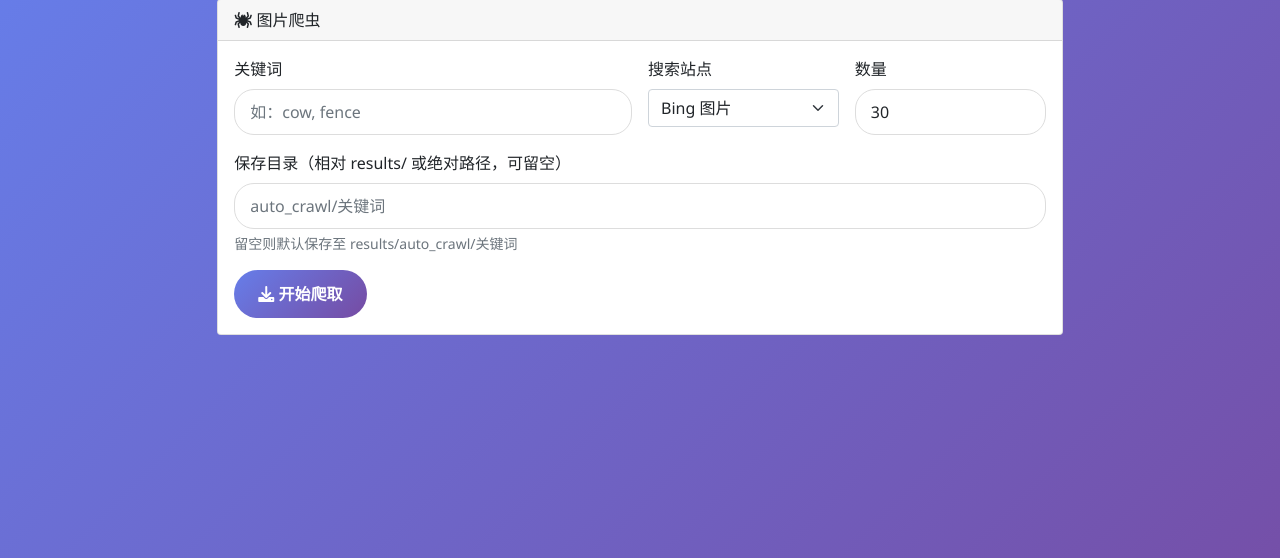
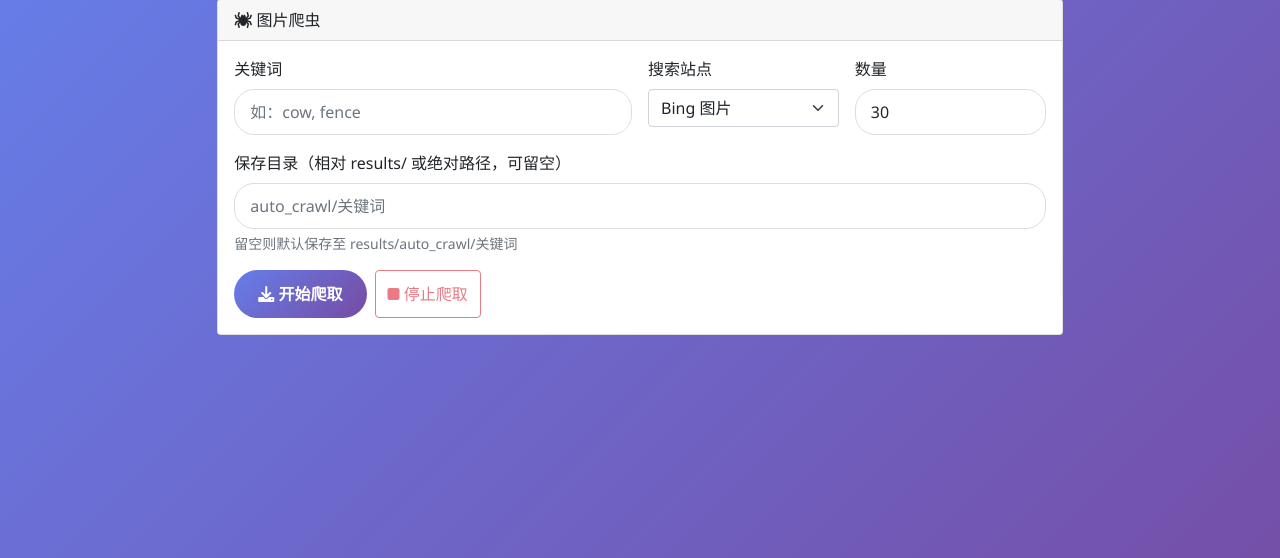
Before and after one commit to the-sword/auto_labling, a Flask app: page / in a window 1280 px wide, after a click on "图片爬虫". Shown: the part 67-625 px from the top of the page. Run offline with Flask 3, Linux system fonts and the light colour scheme; some libraries are stand-ins or nearby versions.

Commit message:
feat(crawl): 添加爬虫停止功能并优化相关逻辑
- 新增 /api/crawl/stop 接口，用于请求停止当前爬虫任务
- 在爬虫逻辑中添加停止检查，支持外部控制停止爬取
- 优化爬虫启动和停止的前端逻辑，增加停止按钮和状态显示
- 修改爬虫结果返回，增加停止状态标记
- 优化爬取过程中的延迟逻辑，提高效率

```diff
--- a/app.py
+++ b/app.py
@@ -482,6 +482,8 @@ def crawl_api():
 
         os.makedirs(out_dir, exist_ok=True)
 
+        # 新任务开始前清除停止标记
+        crawler.clear_stop()
         result = crawler.crawl_images(engine=engine, query=query, limit=limit, out_dir=out_dir)
         # 为前端提供相对 results 路径，便于展示
         try:
@@ -491,6 +493,15 @@ def crawl_api():
         result['out_dir'] = out_dir
         result['out_dir_rel'] = rel_to_results
         return jsonify(result)
+    except Exception as e:
+        return jsonify({'success': False, 'error': str(e)}), 500
+
+@app.route('/api/crawl/stop', methods=['POST'])
+def crawl_stop_api():
+    """请求停止当前爬虫任务（若在进行中）"""
+    try:
+        crawler.request_stop()
+        return jsonify({'success': True, 'message': '已请求停止'})
     except Exception as e:
         return jsonify({'success': False, 'error': str(e)}), 500
 
@@ -623,7 +634,7 @@ if __name__ == '__main__':
     signal.signal(signal.SIGTERM, signal_handler)
 
     try:
-        app.run(debug=True, host='0.0.0.0', port=5000, use_reloader=False)
+        app.run(debug=True, host='0.0.0.0', port=5000, use_reloader=False, threaded=True)
     except KeyboardInterrupt:
         print('\n接收到键盘中断，正在关闭...')
         # 确保资源被释放
--- a/crawler.py
+++ b/crawler.py
@@ -2,6 +2,7 @@ import os
 import re
 import time
 import random
+import threading
 from typing import List, Tuple, Dict
 
 import requests
@@ -15,6 +16,17 @@ USER_AGENT = (
 HEADERS = {"User-Agent": USER_AGENT, "Accept-Language": "zh-CN,zh;q=0.9,en;q=0.8"}
 TIMEOUT = 12
 
+
+# 全局停止事件，供外部控制停止爬取
+STOP_EVENT = threading.Event()
+
+def request_stop():
+    """请求停止当前爬取任务"""
+    STOP_EVENT.set()
+
+def clear_stop():
+    """清除停止标记，在新任务开始前调用"""
+    STOP_EVENT.clear()
 
 def sanitize_filename(name: str) -> str:
     name = name.strip().replace(" ", "_")
@@ -125,6 +137,9 @@ def crawl_images(engine: str, query: str, limit: int, out_dir: str) -> Dict:
     saved = []
     base = sanitize_filename(query) or "images"
     for idx, u in enumerate(urls, start=1):
+        # 支持外部停止
+        if STOP_EVENT.is_set():
+            break
         ext = os.path.splitext(u.split("?")[0])[1].lower()
         if ext not in [".jpg", ".jpeg", ".png", ".webp", ".gif", ".bmp"]:
             ext = ".jpg"
@@ -134,7 +149,11 @@ def crawl_images(engine: str, query: str, limit: int, out_dir: str) -> Dict:
         if ok:
             saved.append({"url": u, "path": path})
         # small polite delay
-        time.sleep(random.uniform(0.2, 0.6))
+        # 停止检查 + 延时
+        for _ in range(3):
+            if STOP_EVENT.is_set():
+                break
+            time.sleep(random.uniform(0.05, 0.1))
 
     return {
         "success": True,
@@ -144,4 +163,5 @@ def crawl_images(engine: str, query: str, limit: int, out_dir: str) -> Dict:
         "found": len(urls),
         "saved_count": len(saved),
         "saved": saved,
+        "stopped": STOP_EVENT.is_set(),
     }
--- a/static/js/app.js
+++ b/static/js/app.js
@@ -29,9 +29,39 @@ let perImageResults = new Map(); // key: index, value: { detections, resultImage
 // ============ 图片爬虫（页签） ============
 function initCrawlPage() {
     const startBtn = document.getElementById('crawlPageStartBtn');
+    const stopBtn = document.getElementById('crawlPageStopBtn');
     if (!startBtn) return;
     if (startBtn.dataset.bound === '1') return; // 防止重复绑定
     startBtn.dataset.bound = '1';
+
+    const setRunning = (running) => {
+        if (running) {
+            startBtn.disabled = true;
+            startBtn.innerHTML = '<i class="fas fa-spinner fa-spin"></i> 正在爬取…';
+            if (stopBtn) stopBtn.disabled = false;
+        } else {
+            startBtn.disabled = false;
+            startBtn.innerHTML = '<i class="fas fa-download"></i> 开始爬取';
+            if (stopBtn) stopBtn.disabled = true;
+        }
+    };
+
+    // 停止按钮
+    if (stopBtn && !stopBtn.dataset.bound) {
+        stopBtn.dataset.bound = '1';
+        stopBtn.addEventListener('click', async () => {
+            try {
+                stopBtn.disabled = true; // 防抖
+                await fetch('/api/crawl/stop', { method: 'POST' });
+                const statusBox = document.getElementById('crawlPageStatus');
+                if (statusBox) statusBox.textContent = '已请求停止，稍候…';
+            } catch (e) {
+                console.error(e);
+            } finally {
+                // 等待服务端响应主任务完成后，startBtn逻辑会复位
+            }
+        });
+    }
 
     startBtn.addEventListener('click', async () => {
         const queryInput = document.getElementById('crawlPageQuery');
@@ -48,28 +78,33 @@ function initCrawlPage() {
             showError('请输入关键词');
             return;
         }
-        startBtn.disabled = true;
-        startBtn.innerHTML = '<span class="spinner-border spinner-border-sm me-2" role="status" aria-hidden="true"></span>爬取中...';
-        if (statusBox) statusBox.textContent = '';
+        setRunning(true);
+        if (statusBox) statusBox.textContent = '进行中…';
+
         try {
             const resp = await fetch('/api/crawl', {
                 method: 'POST',
                 headers: { 'Content-Type': 'application/json' },
-                body: JSON.stringify({ query, engine, limit, out_dir: outDir })
+                body: JSON.stringify({
+                    query,
+                    engine,
+                    limit,
+                    out_dir: outDir
+                })
             });
             const data = await resp.json();
             if (!data.success) {
                 showError(data.error || '爬取失败');
                 return;
             }
-            const msg = `已保存 ${data.saved_count}/${data.found} 张至: ${data.out_dir_rel || data.out_dir}`;
+            const stoppedMsg = data.stopped ? '（已停止）' : '';
+            const msg = `已保存 ${data.saved_count}/${data.found} 张至: ${data.out_dir_rel || data.out_dir} ${stoppedMsg}`.trim();
             if (statusBox) statusBox.textContent = msg;
-            showSuccess('爬取完成');
+            showSuccess(data.stopped ? '已停止' : '爬取完成');
         } catch (e) {
             showError('网络错误：' + (e?.message || e));
         } finally {
-            startBtn.disabled = false;
-            startBtn.innerHTML = '<i class="fas fa-download"></i> 开始爬取';
+            setRunning(false);
         }
     });
 }
--- a/templates/index.html
+++ b/templates/index.html
@@ -251,6 +251,9 @@
                             <button class="btn btn-primary" id="crawlPageStartBtn">
                                 <i class="fas fa-download"></i> 开始爬取
                             </button>
+                            <button class="btn btn-outline-danger" id="crawlPageStopBtn" disabled>
+                                <i class="fas fa-stop"></i> 停止爬取
+                            </button>
                             <div class="align-self-center small text-muted" id="crawlPageStatus"></div>
                         </div>
                     </div>
```
